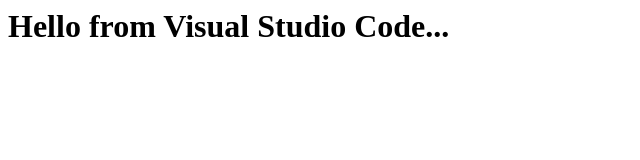
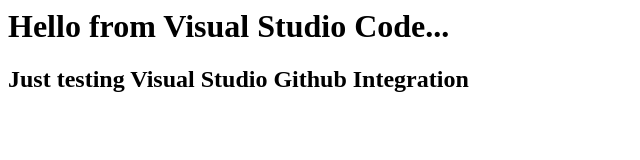
Before and after one commit to khizaralvi/Visual-Studio-Code-Git-Test, a plain HTML site: page index.html in a window 1280 px wide. Shown: the whole page, without its empty margins (0-640 px from the left). Drawn offline with Linux system fonts and the light colour scheme.

Commit message:
Adding second heading

```diff
--- a/index.html
+++ b/index.html
@@ -2,4 +2,7 @@
     <h1>
         Hello from Visual Studio Code...
     </h1>
+    <h2>
+        Just testing Visual Studio Github Integration
+    </h2>
 </html>
```
